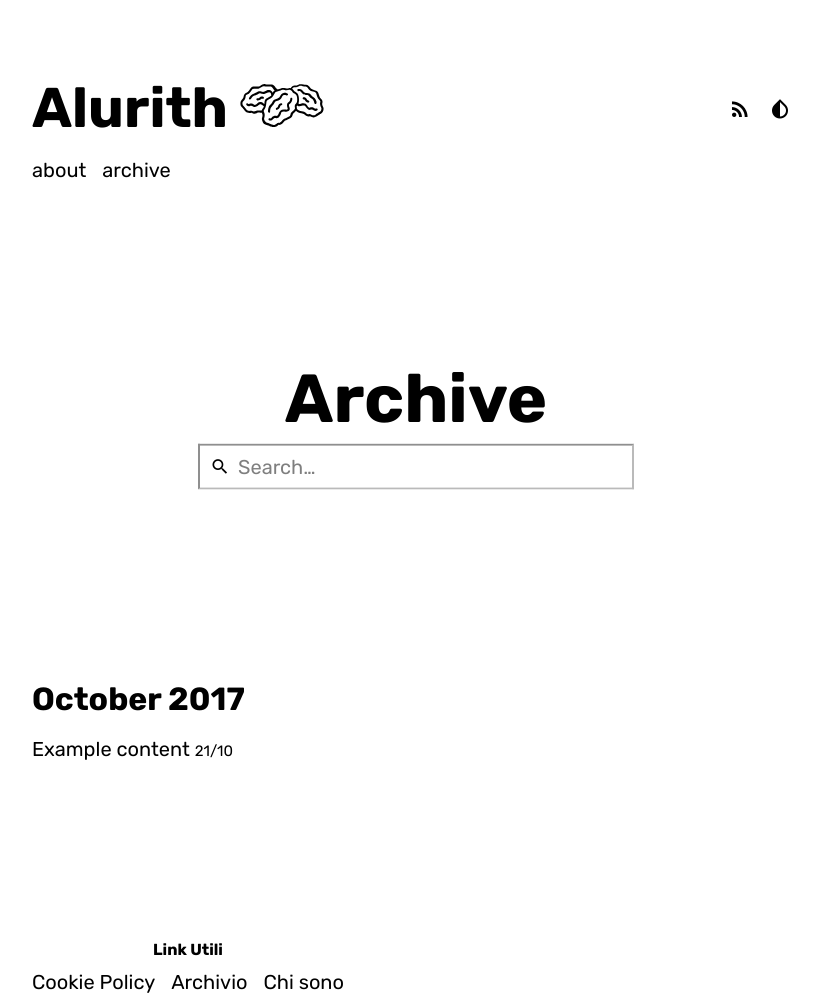
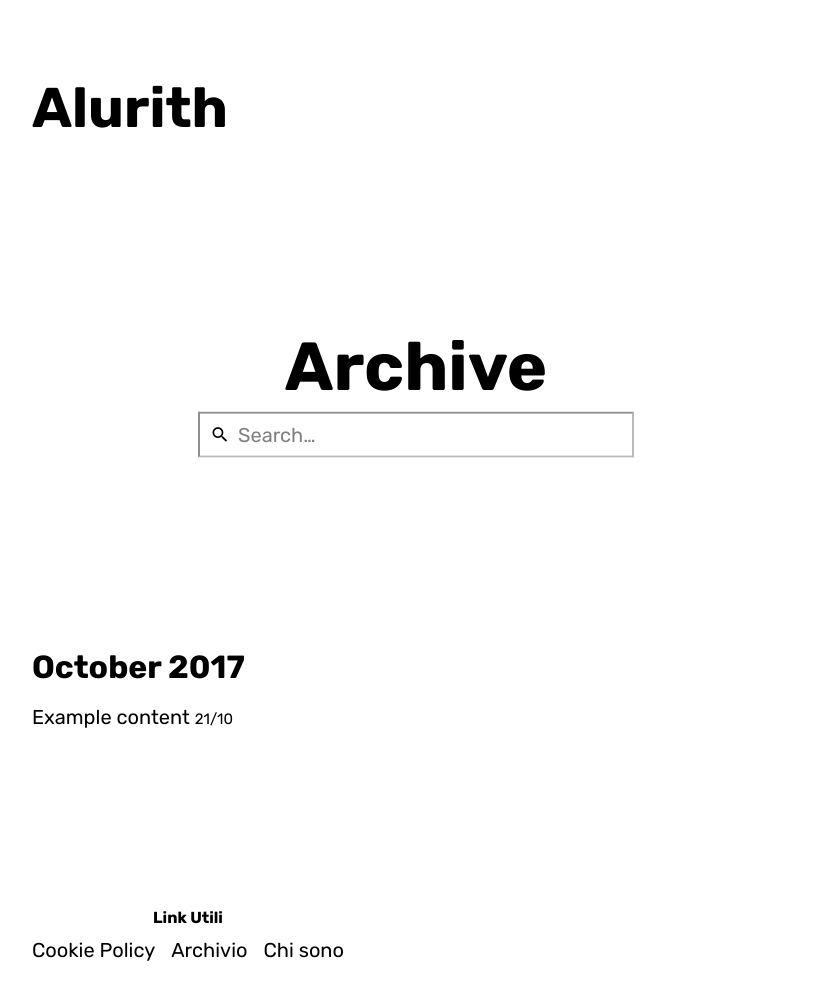
Before and after one commit to Alurith/alurith.github.io, a Jekyll site: the page built from archive.md, in a window 1280 px wide. Shown: the whole page, without its empty margins (224-1043 px from the left). Built offline with Jekyll 4.4.1, drawn with Linux system fonts in a browser that asks for light colours; some web fonts are replaced; comment, search, counter and statistics services are not loaded; after the commit the page ends 966 px from its top, so only the background shows below that.

Commit message:
update header

```diff
--- a/_includes/main/header.html
+++ b/_includes/main/header.html
@@ -3,13 +3,13 @@
       <div class="logo">
 
         <a href="{{ '/' | prepend: site.baseurl }}">{{ site.blog.title }}</a>
-        <object type="image/svg+xml" data="{{ site.blog.logo_path | relative_url }}" class="logosvg">Your browser does not support svg images</object>
+       <!-- <object type="image/svg+xml" data="{{ site.blog.logo_path | relative_url }}" class="logosvg">Your browser does not support svg images</object>-->
       </div>
 
-        <ul>
+        <!--<ul>
             <li><a href="{{ '/about' | prepend: site.baseurl }}">about</a></li>
             <li><a href="{{ '/archive' | prepend: site.baseurl }}">archive</a></li>
-        </ul>
+        </ul>-->
     </div>
     <div class="social">
       <ul>
@@ -55,11 +55,11 @@
             </a>
         </li>
         {% endif %}
-        <li>
+        <!--<li>
             <a href="#" onclick="switchTheme()" title="Switch theme?">
               <span class="icon-invert_colors" id="theme-switcher"></span>
             </a>
-        </li>
+        </li>-->
       </ul>
     </div>
 </header>
```
